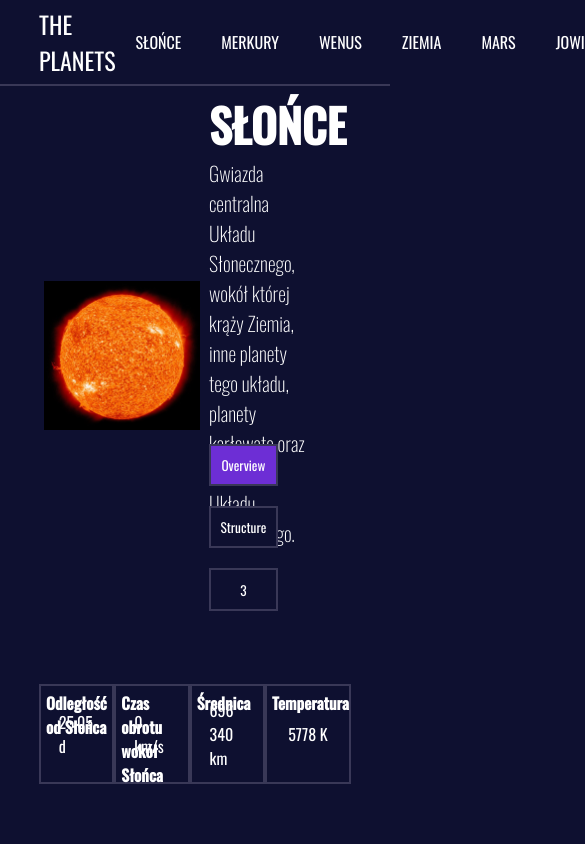
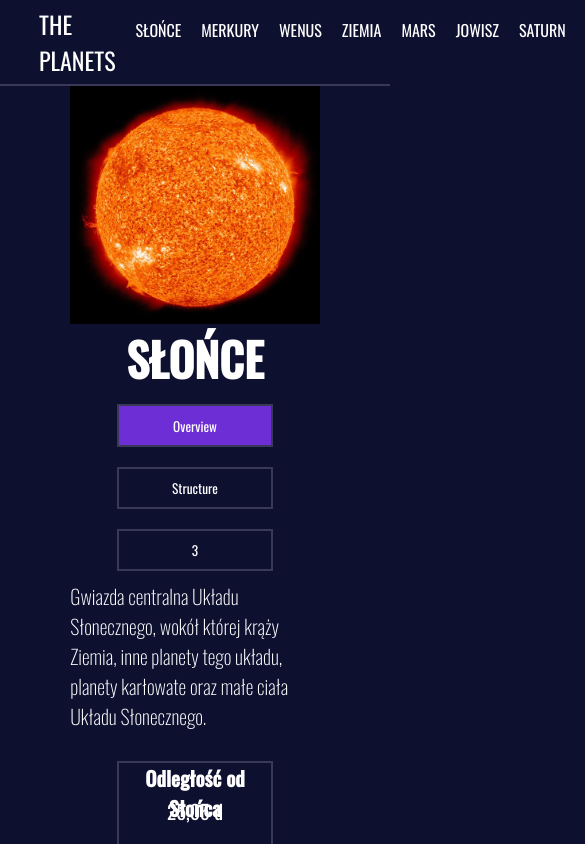
Before and after one commit to Sayec/planets, a plain HTML site: page index.html in a window 390 px wide. Shown: the top 844 px of the page, 585 px wide, since content can reach past the window. Drawn offline with nearby package versions, Linux system fonts and the light colour scheme.

Commit message:
added some mobile size css

```diff
--- a/styles.scss
+++ b/styles.scss
@@ -31,8 +31,10 @@ section {
       align-items: center;
       img {
         display: block;
-        max-width: 100%;
-        max-height: 100%;
+        // max-width: 100%;
+        // max-height: 100%;
+        width: 100%;
+        height: 100%;
         // width: auto;
       }
     }
@@ -92,12 +94,18 @@ section {
       position: relative;
       max-height: 100px;
       height: 100%;
-      width: 200px;
+      width: 250px;
       border: #393857 solid 2px;
+      text-align: center;
       h4 {
-        margin-top: 5px;
-        margin-left: 5px;
+        position: absolute;
+        left: 50%;
+        width: 100%;
+        transform: translate(-50%, 0);
+        // margin-top: 5px;
+        // margin-left: 5px;
         color: white;
+        font-size: 20px;
       }
       p {
         position: absolute;
@@ -105,6 +113,7 @@ section {
         left: 50%;
         transform: translate(-50%, -50%);
         color: white;
+        font-size: 20px;
       }
     }
   }
@@ -146,10 +155,67 @@ nav {
     flex-basis: 40%;
     li {
       list-style: none;
+      width: 100%;
       a {
         padding: 5px;
         margin: 15px;
+        width: 100%;
+        position: relative;
+        &:after {
+          position: absolute;
+          content: '';
+          top: 100%;
+          left: 50%;
+          width: 0%;
+          transform: translate(-50%, -50%);
+          background-color: white;
+          height: 2px;
+          transition-duration: 0.5s;
+        }
+        &:hover::after {
+          width: 100%;
+        }
       }
     }
   }
 }
+
+@media (max-width: 768px) {
+  .container {
+    overflow: auto;
+    section {
+      height: auto;
+
+      .content-container {
+        flex-direction: column;
+        .photo-container {
+          width: 80%;
+          margin: 0 auto;
+        }
+        .text-container {
+          position: relative;
+          flex-direction: column-reverse;
+          justify-content: center;
+          align-items: center;
+          h1 {
+            position: absolute;
+            top: 0%;
+          }
+          .buttons-container {
+            margin-top: 70px;
+            position: static;
+            align-items: center;
+          }
+        }
+      }
+      .information {
+        flex-direction: column;
+        div {
+          width: 50%;
+          height: 100px;
+          margin-bottom: 15px;
+        }
+      }
+    }
+  }
+}
```
Also changed, not shown: css/styles.css, 1 other file.
